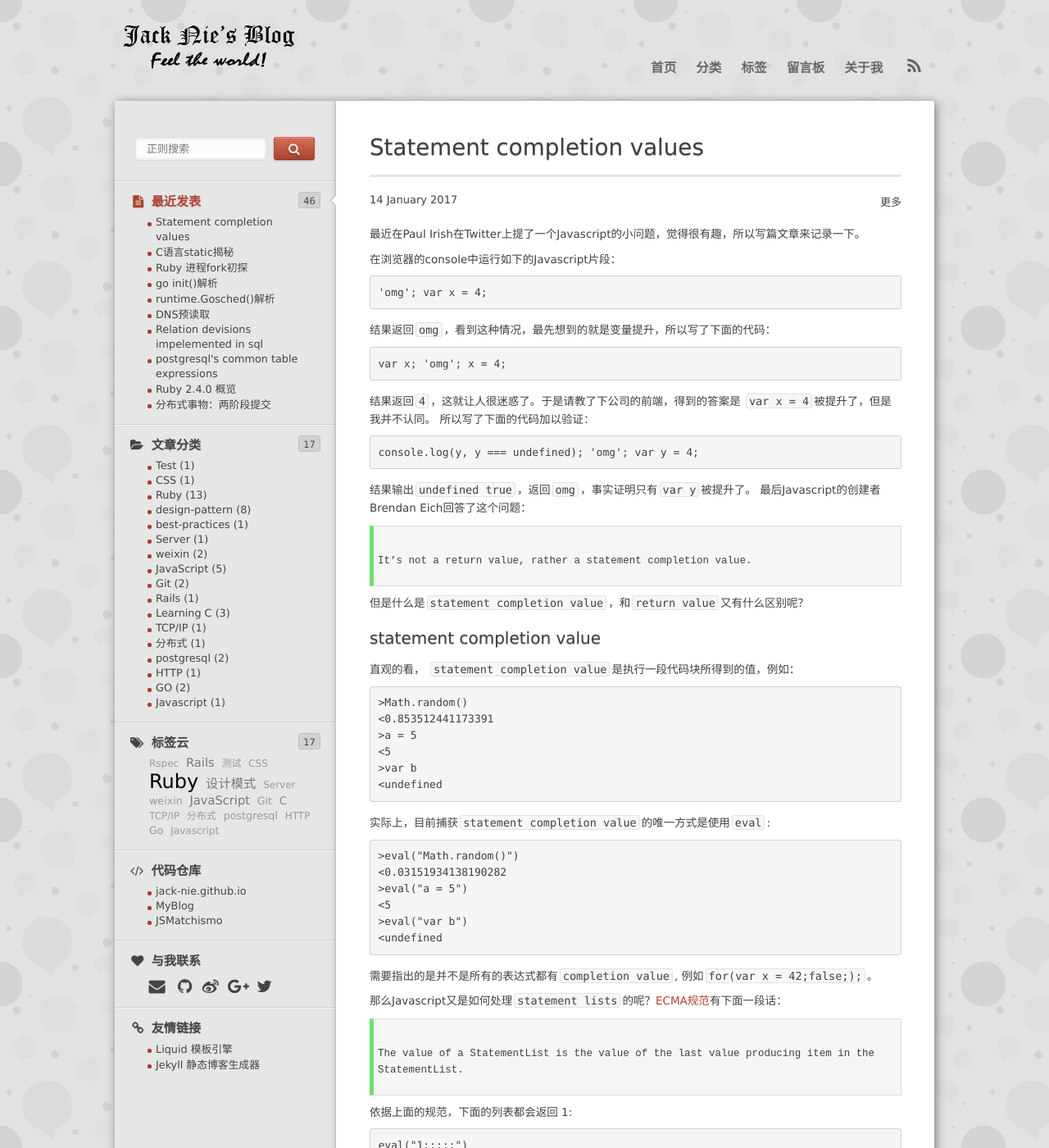
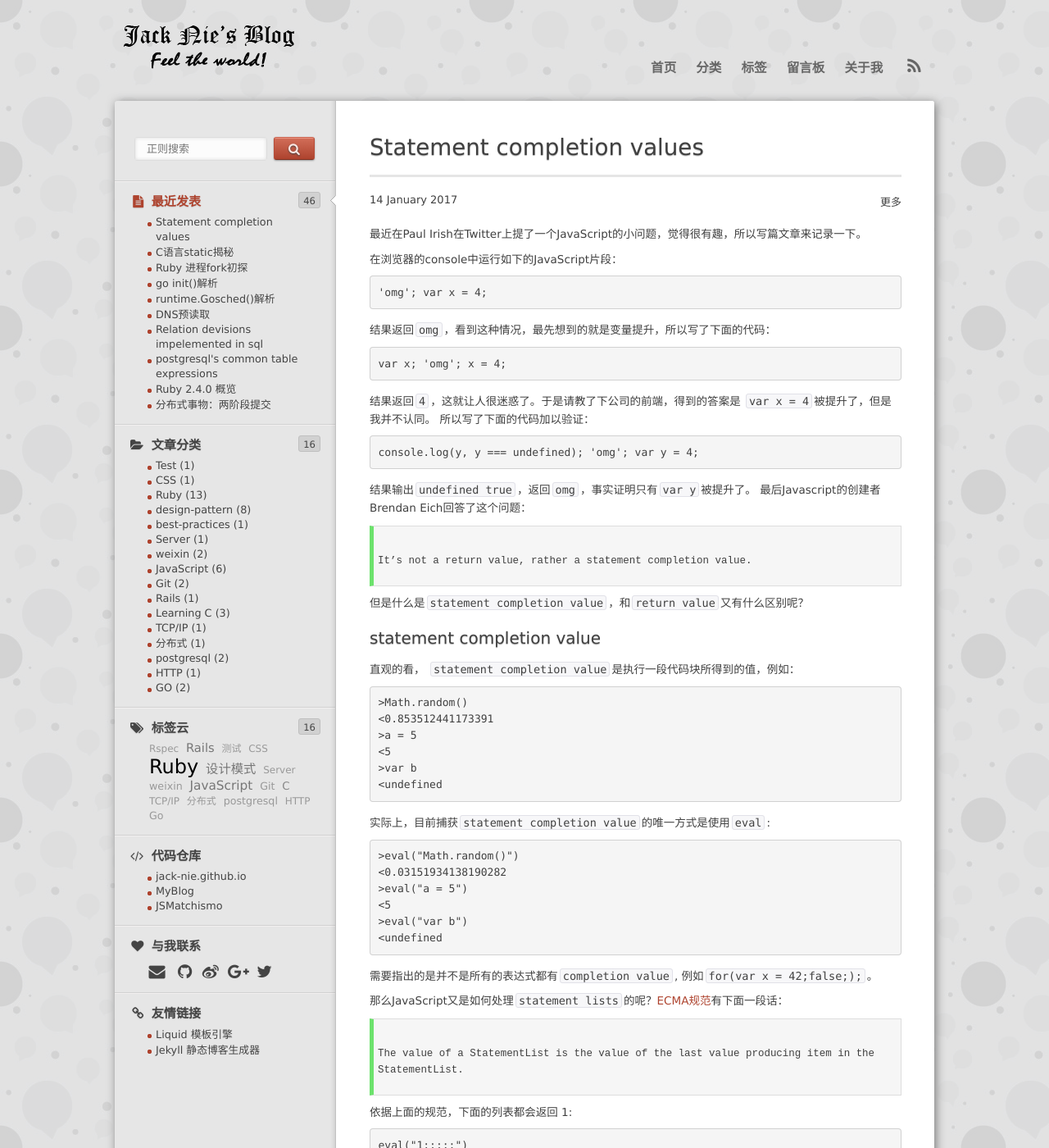
Before and after one commit to jack-nie/jack-nie.github.io, a Jekyll site: the page built from _posts/2017-01-14-state-completion-values.markdown, in a window 1280 px wide and 1400 px high. Shown: the whole window at 82% size. Built offline with Jekyll 4.4.1, drawn with Linux system fonts in a browser that asks for light colours; nearby versions of some CDN libraries; library files that are not in the unit come from our copies; comment, search, counter and statistics services are not loaded; some of the changed text lies outside the part shown.

Commit message:
fix typo

````diff
--- a/_posts/2017-01-14-state-completion-values.markdown
+++ b/_posts/2017-01-14-state-completion-values.markdown
@@ -2,16 +2,16 @@
 layout: post
 title:  "Statement completion values"
 date:   "2017-01-14"
-keywords: ["Javascript"]
-description: "javascript, statement completion value"
-category: "Javascript"
-tags: ["Javascript"]
+keywords: ["JavaScript"]
+description: "javaScript, statement completion value"
+category: "JavaScript"
+tags: ["JavaScript"]
 ---
 {% include JB/setup %}
 
-最近在Paul Irish在Twitter上提了一个Javascript的小问题，觉得很有趣，所以写篇文章来记录一下。
+最近在Paul Irish在Twitter上提了一个JavaScript的小问题，觉得很有趣，所以写篇文章来记录一下。
 
-在浏览器的console中运行如下的Javascript片段：
+在浏览器的console中运行如下的JavaScript片段：
 
 ```
 'omg'; var x = 4;
@@ -59,7 +59,7 @@ console.log(y, y === undefined); 'omg'; var y = 4;
 
 需要指出的是并不是所有的表达式都有`completion value`, 例如`for(var x = 42;false;);`。
 
-那么Javascript又是如何处理`statement lists`的呢？[ECMA规范](http://www.ecma-international.org/ecma-262/6.0/#sec-block-runtime-semantics-evaluation)有下面一段话：
+那么JavaScript又是如何处理`statement lists`的呢？[ECMA规范](http://www.ecma-international.org/ecma-262/6.0/#sec-block-runtime-semantics-evaluation)有下面一段话：
 
 >The value of a StatementList is the value of the last value producing item in the StatementList.
 
@@ -71,7 +71,6 @@ eval("1;{}")
 eval("1;var a;")
 ```
 依此可以得到结论：一个`statement lists`总是返回最后一个非空表达式的值。所以就能够很好的解释本文开头提出的问题了。
-
 `omg;`的`completion value`是`omg`, `var x = 4`的`completion value`是`undefined`,他们组合到一起就返回`omg`
 
 ES7已经有提案要支持`statement completion value`的捕获了，具体的语法是：
````
